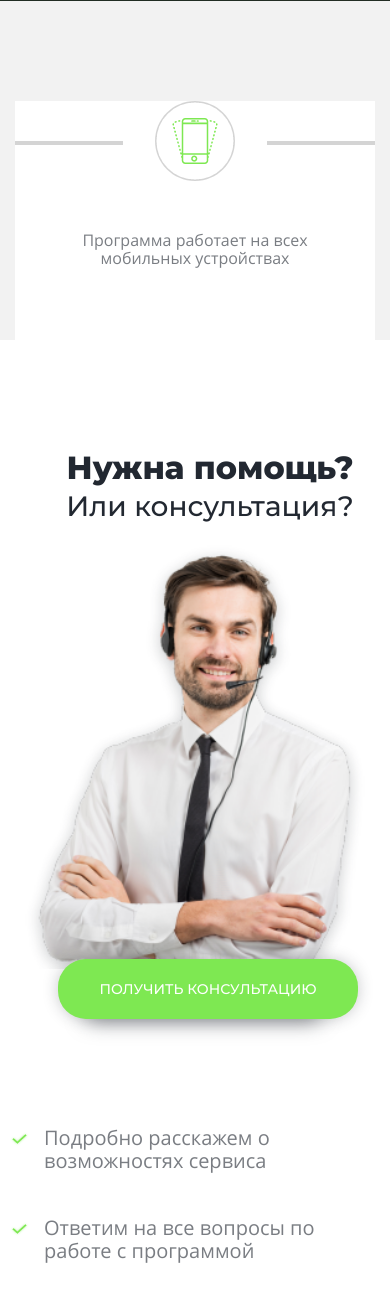
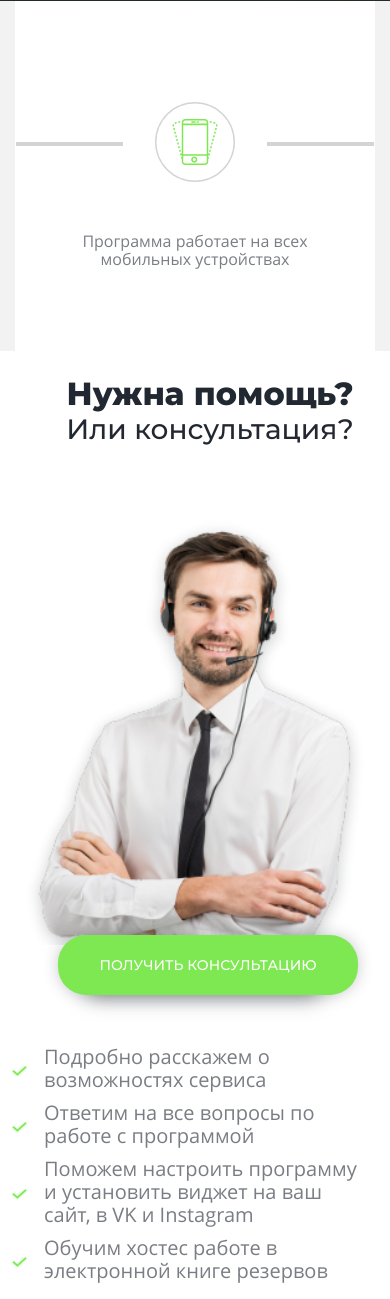
Before and after one commit to HuMaN89/placeToRelax, a plain HTML site: page index.html in a window 390 px wide. Shown: the part 666-1965 px from the top of the page. Drawn offline with Linux system fonts and the light colour scheme.

Commit message:
07 12 lending and mobil widhout animation

```diff
--- a/sass/_interface.sass
+++ b/sass/_interface.sass
@@ -105,7 +105,7 @@ section
         width: 130px
         height: 60px
         margin: auto
-        margin-top: -20px
+        margin-top: -30px
         box-shadow: 0 0 15px rgba(34, 40, 49, 0.25)
         z-index: 2
     .subliner_tarrifs
--- a/sass/blocks/_advantages.sass
+++ b/sass/blocks/_advantages.sass
@@ -89,7 +89,8 @@
         position: relative
         background-color: $text-color
         width: 100%
-        height: 239px
+        height: 350px
+        border: 1px solid rgba(0, 0, 0, 0)
         &_img
             display: block
             width: 80px
@@ -112,12 +113,11 @@
             display: block
             position: absolute
             width: 30%
+            top: 140px
             height: 0
             border: 2px solid #d4d4d4
 
         &_line__l
-            top: 40px
             left: 0
         &_line__r
-            top: 40px
             right: 0
--- a/sass/blocks/_banner.sass
+++ b/sass/blocks/_banner.sass
@@ -70,13 +70,13 @@
 @media (max-width: 500px)
     .banner
         background-color: $text-color
-        height: 796px
+        height: 700px
         width: 100%
         position: relative
         &_body
             width: 100%
             height: 660px
-            top: 75px
+            top: 25px
             left: 0
             background-color: #222831
             overflow: hidden
--- a/sass/blocks/_help.sass
+++ b/sass/blocks/_help.sass
@@ -26,7 +26,6 @@
         color: #222831
         +montserratBold
         width: 383px
-        height: 40px
         margin: 0
         padding: 0
         font-size: 32px
@@ -34,27 +33,26 @@
         display: block
         color: #222831
         width: 384px
-        height: 36px
         +montserratMedium
         font-size: 28px
     &_text
         display: flex
         color: #222831
+        justify-content: space-around
+        align-content: center
         margin-top: 40px
         width: 524px
-        height: 28px
         color: #222831
         +openSansRegular
         font-size: 20px
         font-weight: 400
 
     &_text img
-        display: inline-block
+        align-self: center
         width: 21px
         height: 14px
         margin-top: 6px
     &_text span
-        display: inline-block
         width: 524px
         margin-left: 15px
         color: #222831
@@ -120,21 +118,19 @@
 @media (max-width: 500px)
     .help
         &_box
-            padding-top: 50px
-            height: 1050px
+            padding-top: 0
+            height: 900px
         &_foto
-            margin-top: -1100px
+            margin-top: -1050px
         &_info
             width: 100%
             height: 1195px
-            margin-top: 60px
+            margin-top: 25px
             margin-left: 0
             padding-left: 30px
         &_text
             margin-left: -35px
             margin-top: 10px
             width: 110%
-            height: 80px
-
         &_text span
             width: 100%
--- a/sass/blocks/_info2.sass
+++ b/sass/blocks/_info2.sass
@@ -174,7 +174,7 @@
 @media (max-width: 768px)
     .detailes
         display: block
-        margin-top: 50px
+        margin-top: 25px
     .info2
         height: 985px
         &_box
--- a/sass/blocks/_tarrifs.sass
+++ b/sass/blocks/_tarrifs.sass
@@ -119,7 +119,7 @@
 
 @media (max-width: 500px)
     .tarrifs
-        height: 1300px
+        height: 1400px
         position: relative
         h3
             font-size: 24px
```
Also changed, not shown: css/style.css, 1 other file.
